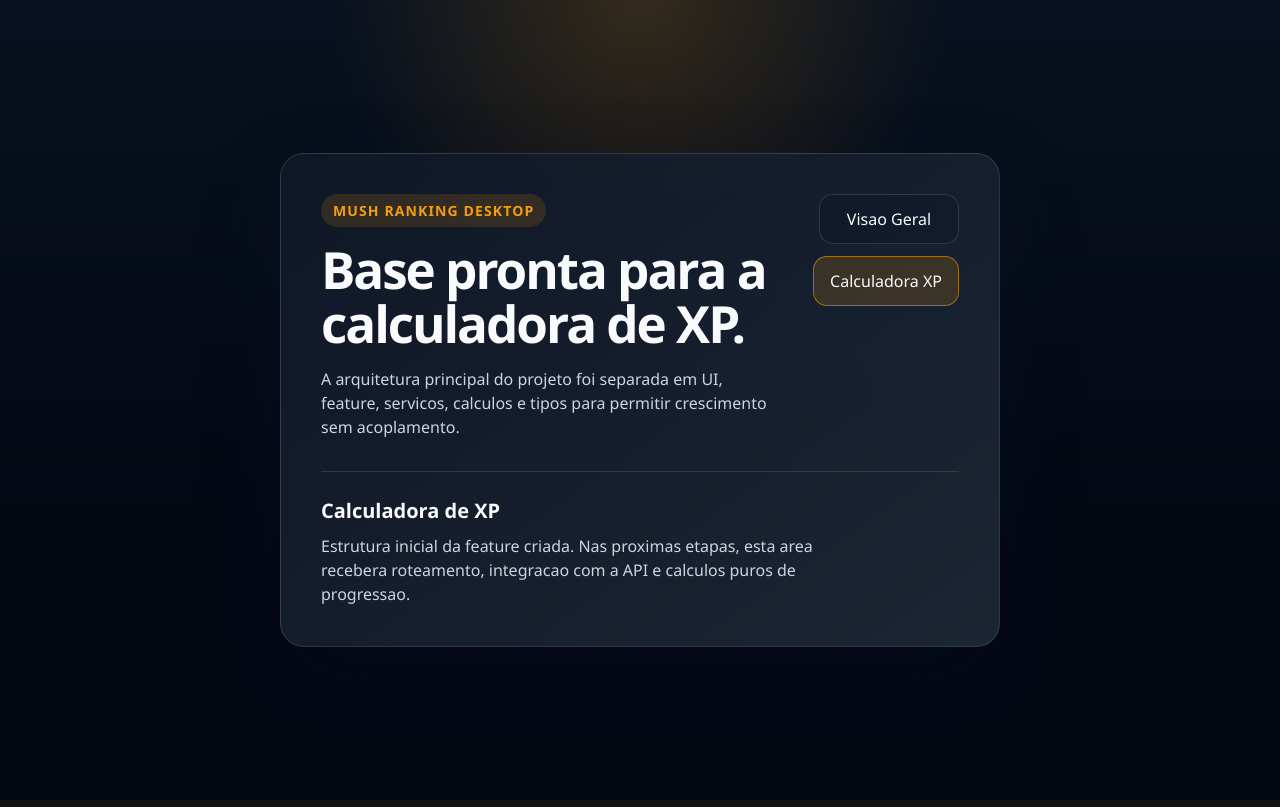
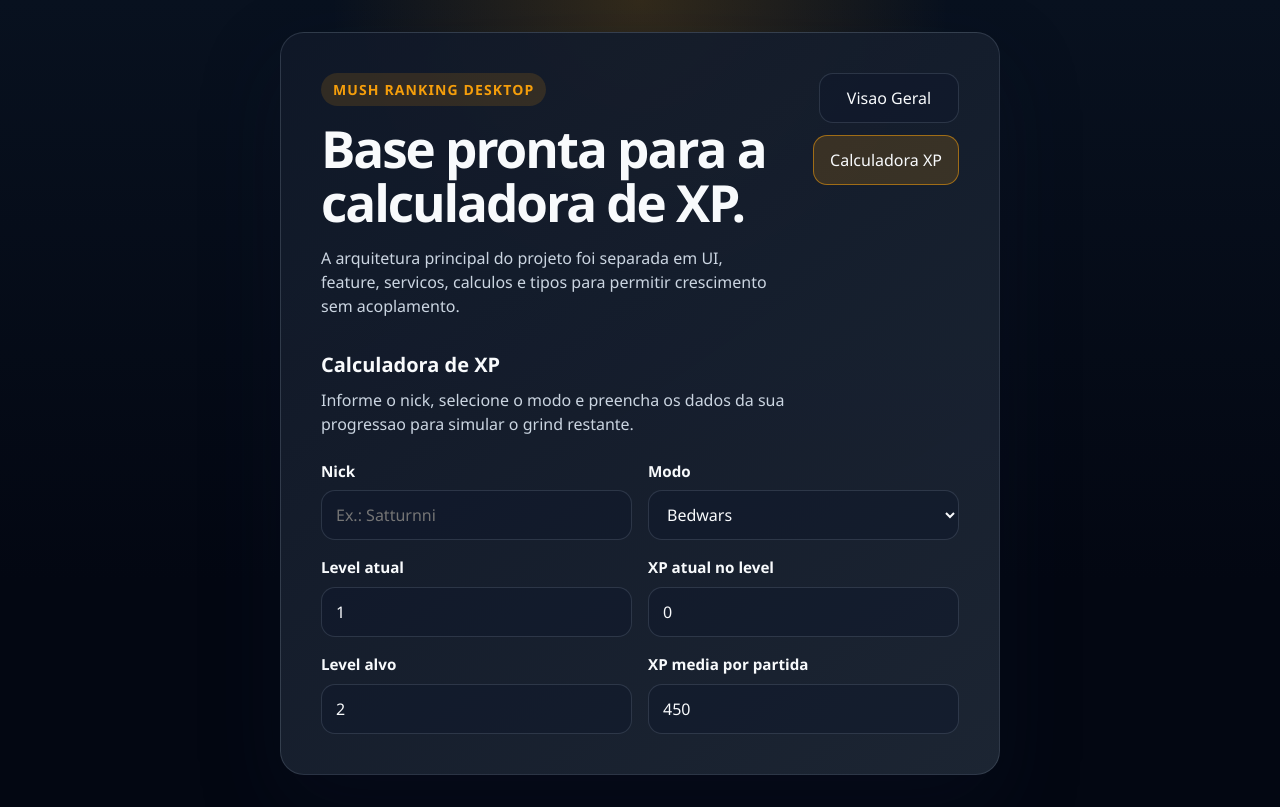
Before and after one commit to lucasaraujo-dev/mush-ranking, a React (Vite) app: page /#/xp-calculator in a window 1280 px wide. Built offline with nearby package versions, Linux system fonts and the light colour scheme.

Commit message:
feat: build xp calculator form UI

```diff
--- a/src/App.css
+++ b/src/App.css
@@ -92,6 +92,58 @@
   font-size: 1.25rem;
 }
 
+.calculator-panel {
+  display: grid;
+  gap: 24px;
+}
+
+.panel-heading h2 {
+  margin: 0 0 8px;
+  font-size: 1.25rem;
+}
+
+.panel-heading p {
+  color: var(--text-muted);
+}
+
+.calculator-form {
+  display: grid;
+  grid-template-columns: repeat(2, minmax(0, 1fr));
+  gap: 16px;
+}
+
+.field-group {
+  display: grid;
+  gap: 8px;
+}
+
+.field-label {
+  font-size: 0.95rem;
+  font-weight: 600;
+}
+
+.field-hint {
+  color: var(--text-muted);
+  font-size: 0.85rem;
+}
+
+.field-input {
+  width: 100%;
+  min-height: 48px;
+  padding: 12px 14px;
+  border: 1px solid var(--border);
+  border-radius: 14px;
+  background: rgba(15, 23, 42, 0.45);
+  color: var(--text);
+  font: inherit;
+}
+
+.field-input:focus {
+  outline: 2px solid rgba(245, 158, 11, 0.35);
+  outline-offset: 1px;
+  border-color: rgba(245, 158, 11, 0.45);
+}
+
 @media (max-width: 640px) {
   .app-shell {
     padding: 20px;
@@ -113,4 +165,8 @@
   .nav-item {
     width: 100%;
   }
+
+  .calculator-form {
+    grid-template-columns: 1fr;
+  }
 }
--- /dev/null
+++ b/src/components/forms/FieldGroup.tsx
@@ -0,0 +1,17 @@
+import type { PropsWithChildren } from 'react'
+
+type FieldGroupProps = PropsWithChildren<{
+  htmlFor: string
+  hint?: string
+  label: string
+}>
+
+export function FieldGroup({ children, hint, htmlFor, label }: FieldGroupProps) {
+  return (
+    <label className="field-group" htmlFor={htmlFor}>
+      <span className="field-label">{label}</span>
+      {children}
+      {hint ? <span className="field-hint">{hint}</span> : null}
+    </label>
+  )
+}
--- /dev/null
+++ b/src/components/forms/NumberField.tsx
@@ -0,0 +1,34 @@
+interface NumberFieldProps {
+  id: string
+  min?: number
+  name: string
+  onChange: (value: string) => void
+  placeholder: string
+  step?: number
+  value: string
+}
+
+export function NumberField({
+  id,
+  min,
+  name,
+  onChange,
+  placeholder,
+  step = 1,
+  value,
+}: NumberFieldProps) {
+  return (
+    <input
+      className="field-input"
+      id={id}
+      inputMode="decimal"
+      min={min}
+      name={name}
+      onChange={(event) => onChange(event.target.value)}
+      placeholder={placeholder}
+      step={step}
+      type="number"
+      value={value}
+    />
+  )
+}
--- /dev/null
+++ b/src/components/forms/SelectField.tsx
@@ -0,0 +1,30 @@
+interface SelectFieldOption {
+  label: string
+  value: string
+}
+
+interface SelectFieldProps {
+  id: string
+  name: string
+  onChange: (value: string) => void
+  options: SelectFieldOption[]
+  value: string
+}
+
+export function SelectField({ id, name, onChange, options, value }: SelectFieldProps) {
+  return (
+    <select
+      className="field-input"
+      id={id}
+      name={name}
+      onChange={(event) => onChange(event.target.value)}
+      value={value}
+    >
+      {options.map((option) => (
+        <option key={option.value} value={option.value}>
+          {option.label}
+        </option>
+      ))}
+    </select>
+  )
+}
--- /dev/null
+++ b/src/components/forms/TextField.tsx
@@ -0,0 +1,22 @@
+interface TextFieldProps {
+  id: string
+  name: string
+  onChange: (value: string) => void
+  placeholder: string
+  value: string
+}
+
+export function TextField({ id, name, onChange, placeholder, value }: TextFieldProps) {
+  return (
+    <input
+      autoComplete="off"
+      className="field-input"
+      id={id}
+      name={name}
+      onChange={(event) => onChange(event.target.value)}
+      placeholder={placeholder}
+      type="text"
+      value={value}
+    />
+  )
+}
--- a/src/features/xp-calculator/components/XpCalculatorFeature.tsx
+++ b/src/features/xp-calculator/components/XpCalculatorFeature.tsx
@@ -1,11 +1,93 @@
+import { FieldGroup } from '../../../components/forms/FieldGroup'
+import { NumberField } from '../../../components/forms/NumberField'
+import { SelectField } from '../../../components/forms/SelectField'
+import { TextField } from '../../../components/forms/TextField'
+import { useXpCalculatorForm } from '../../../store/xpCalculatorStore'
+
+const modeOptions = [
+  { label: 'Bedwars', value: 'bedwars' },
+  { label: 'Skywars', value: 'skywars' },
+  { label: 'Duels', value: 'duels' },
+]
+
 export function XpCalculatorFeature() {
+  const { formValues, updateField } = useXpCalculatorForm()
+
   return (
-    <section className="feature-placeholder" aria-label="Calculadora de XP">
-      <h2>Calculadora de XP</h2>
-      <p>
-        Estrutura inicial da feature criada. Nas proximas etapas, esta area recebera
-        roteamento, integracao com a API e calculos puros de progressao.
-      </p>
+    <section className="calculator-panel" aria-label="Calculadora de XP">
+      <div className="panel-heading">
+        <h2>Calculadora de XP</h2>
+        <p>
+          Informe o nick, selecione o modo e preencha os dados da sua progressao para
+          simular o grind restante.
+        </p>
+      </div>
+
+      <form className="calculator-form">
+        <FieldGroup htmlFor="nickname" label="Nick">
+          <TextField
+            id="nickname"
+            name="nickname"
+            onChange={(value) => updateField('nickname', value)}
+            placeholder="Ex.: Satturnni"
+            value={formValues.nickname}
+          />
+        </FieldGroup>
+
+        <FieldGroup htmlFor="mode" label="Modo">
+          <SelectField
+            id="mode"
+            name="mode"
+            onChange={(value) => updateField('mode', value as typeof formValues.mode)}
+            options={modeOptions}
+            value={formValues.mode}
+          />
+        </FieldGroup>
+
+        <FieldGroup htmlFor="currentLevel" label="Level atual">
+          <NumberField
+            id="currentLevel"
+            min={0}
+            name="currentLevel"
+            onChange={(value) => updateField('currentLevel', value)}
+            placeholder="1"
+            value={formValues.currentLevel}
+          />
+        </FieldGroup>
+
+        <FieldGroup htmlFor="currentXp" label="XP atual no level">
+          <NumberField
+            id="currentXp"
+            min={0}
+            name="currentXp"
+            onChange={(value) => updateField('currentXp', value)}
+            placeholder="0"
+            value={formValues.currentXp}
+          />
+        </FieldGroup>
+
+        <FieldGroup htmlFor="targetLevel" label="Level alvo">
+          <NumberField
+            id="targetLevel"
+            min={0}
+            name="targetLevel"
+            onChange={(value) => updateField('targetLevel', value)}
+            placeholder="2"
+            value={formValues.targetLevel}
+          />
+        </FieldGroup>
+
+        <FieldGroup htmlFor="averageXpPerMatch" label="XP media por partida">
+          <NumberField
+            id="averageXpPerMatch"
+            min={1}
+            name="averageXpPerMatch"
+            onChange={(value) => updateField('averageXpPerMatch', value)}
+            placeholder="450"
+            value={formValues.averageXpPerMatch}
+          />
+        </FieldGroup>
+      </form>
     </section>
   )
 }
--- /dev/null
+++ b/src/store/xpCalculatorStore.ts
@@ -0,0 +1,30 @@
+import { useState } from 'react'
+import type { XpCalculatorFormValues } from '../types/xp'
+
+const initialFormValues: XpCalculatorFormValues = {
+  averageXpPerMatch: '450',
+  currentLevel: '1',
+  currentXp: '0',
+  mode: 'bedwars',
+  nickname: '',
+  targetLevel: '2',
+}
+
+export function useXpCalculatorForm() {
+  const [formValues, setFormValues] = useState(initialFormValues)
+
+  function updateField<FieldName extends keyof XpCalculatorFormValues>(
+    field: FieldName,
+    value: XpCalculatorFormValues[FieldName],
+  ) {
+    setFormValues((currentValues) => ({
+      ...currentValues,
+      [field]: value,
+    }))
+  }
+
+  return {
+    formValues,
+    updateField,
+  }
+}
```
Also changed, not shown: src/types/xp.ts (+9 -0 lines).
